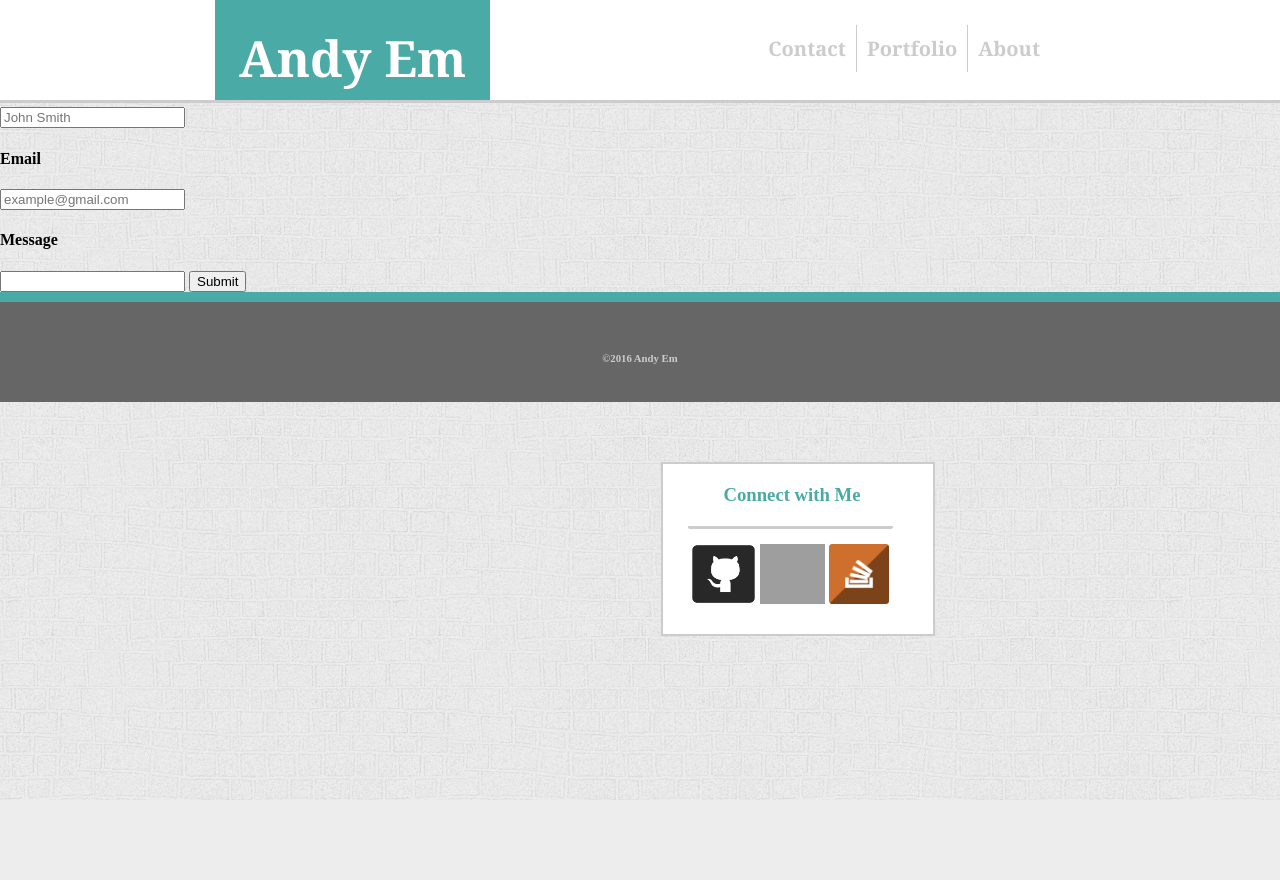
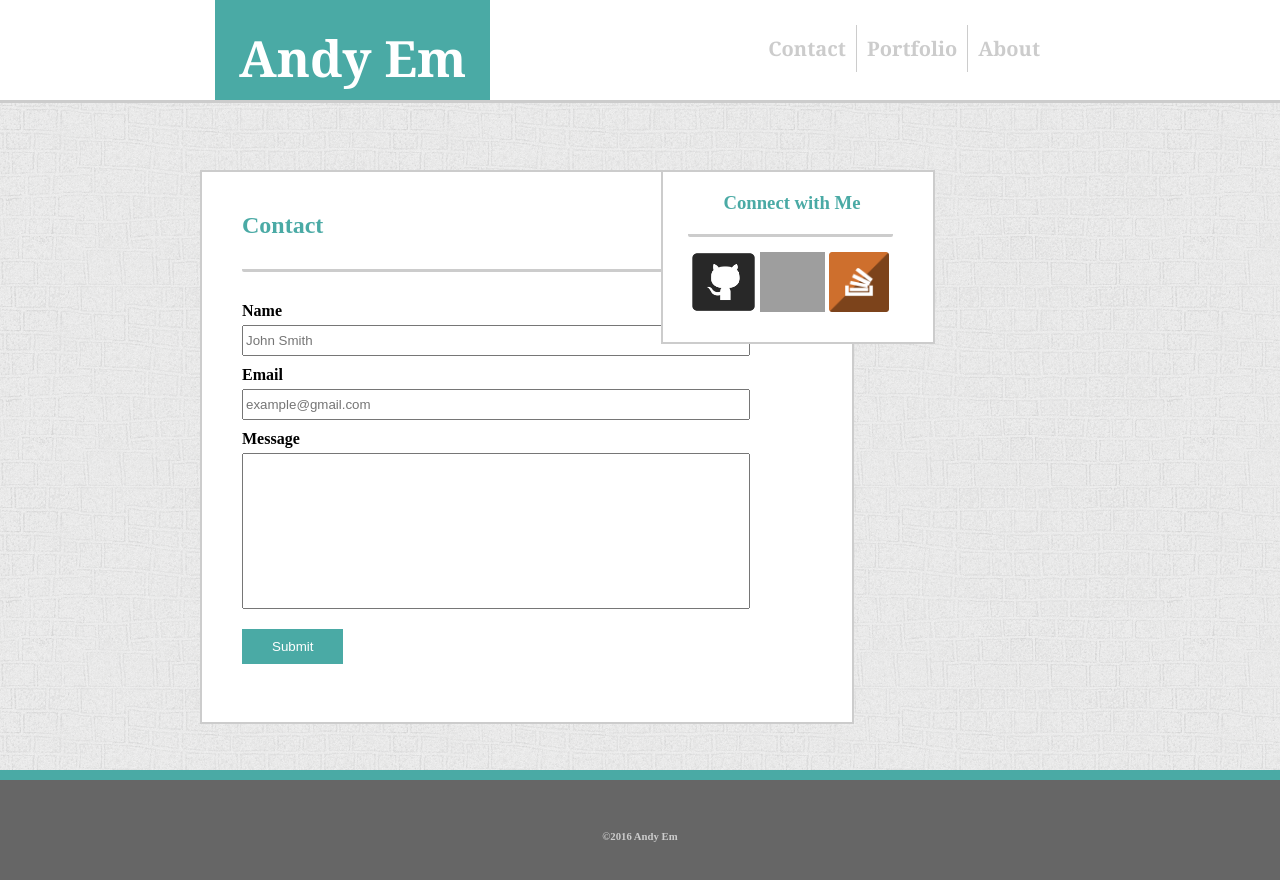
Before and after one commit to andyemnem63/Basic-Portfolio, a PHP site: page /contact.html in a window 1280 px wide. Before the commit the page ends 800 px from the top, so only its background shows below. Run offline with PHP 8.4, Linux system fonts and the light colour scheme; grey boxes are pictures that could not be loaded.

Commit message:
added style for contat.html section

```diff
--- a/assets/css/style.css
+++ b/assets/css/style.css
@@ -47,9 +47,9 @@ body{
 	color: white;
 	font-weight: bold;
 }
-/*---------------------------------------------*/
+/*------------------------------------*/
 
-/*--------------Main & Side content--------------------*/
+/*-------------Main------------------*/
 .container{
 	height: 700px;
 	min-height: 100%;
@@ -61,13 +61,34 @@ body{
 	background-color: #ffffff;
 	border: 2px solid #cccccc;
 }
-.main,
-.side{
+
+.main{
 	float: left;
-	margin-top: 170px;
-	margin-left: 200px;
+	margin: 170px 0 0 200px;
 }
-/*--------------side-----------------*/
+/*---------------MainContact----------------*/
+.containerContact{
+	height: 800px;
+	min-height: 100%;
+	margin-bottom: -30px;
+}
+.mainContact{
+	width:650px;
+	height: 550px;
+	background-color: #ffffff;
+	border: 2px solid #cccccc;
+}
+.mainContact{
+	float: left;
+	margin: 170px 0 0 200px;
+}
+
+/*---------------side----------------*/
+.side
+{
+	float: left;
+	margin: 170px 0 0 200px;
+}
 .side{
 	width:270px;
 	height: 170px;
@@ -98,31 +119,29 @@ body{
 }
 .side img{
 	margin:0px;
+	padding: 0px;
 }
 .side .imgGit{
-	padding:0px;
-	margin-left: 13px;
-	margin-top: 10px;
+	margin: 10px 0 0 13px;
 	height: 60px;
 	width: 65px;
 }
 .side .imgLink{
-	padding: 0;
 	height: 60px;
 	width: 65px;
 }
 .side .imgStack{
-	padding: 0;
 	height: 60px;
 	width: 60px;
 }
 
 
-/*-------------About Me-----------------*/
+/*------------About Me--------------*/
 .main h1,
 .main img,
 .main p1{
 	margin-left: 40px;
+	margin-top: 10px;
 }
 .main h1{
 	width: 80%;
@@ -136,7 +155,6 @@ body{
 }
 .main img{
 	width: 250px;
-	margin-top: 10px;
 }
 .main p{
 	width: 325px;
@@ -150,9 +168,58 @@ body{
 	display: inline-block;
 }
 
-/*--------------------------------------------------------*/
+/*------------------------------------*/
 
-/*--------------------Footer---------------------------------*/
+/*--------------Contact---------------*/
+.mainContact h1{
+	margin-left: 40px;
+	margin-top: 10px;
+}
+.mainContact h1{
+	width: 80%;
+	padding-bottom: 30px;
+	color: #4aaaa5;
+	font-weight: bold;
+	margin-top: 40px;
+	border-bottom-style: solid;
+	border-color: #cccccc;
+	border-radius: 2px;
+}
+.mainContact h4{
+	margin: 10px 0 0 0;
+	padding: 0;
+}
+.contactName{
+	width: 500px;
+	height: 25px;
+	margin: 5px 0 0 0;
+}
+.contactEmail{
+	width: 500px;
+	height: 25px;
+	margin: 5px 0 0 0;
+}
+.contactMessage{
+	width: 500px;
+	height: 150px;
+	margin: 5px 0 0 0;
+}
+.contactSubmit{
+	display: block;
+	margin: 20px 0 0 0;
+	background-color: #4aaaa5;
+	border:none;
+	color: white;
+	padding: 10px 30px;
+}
+.mainContact form{
+	margin: 30px 0 0 40px;
+}
+
+
+/*------------------------------------*/
+
+/*---------------Footer---------------*/
 .footer{
 	width: 100%;
 	height: 100px;
@@ -167,4 +234,4 @@ body{
 	margin-top: 50px;
 }
 
-/*---------------------------------------------*/
+/*------------------------------------*/
```
